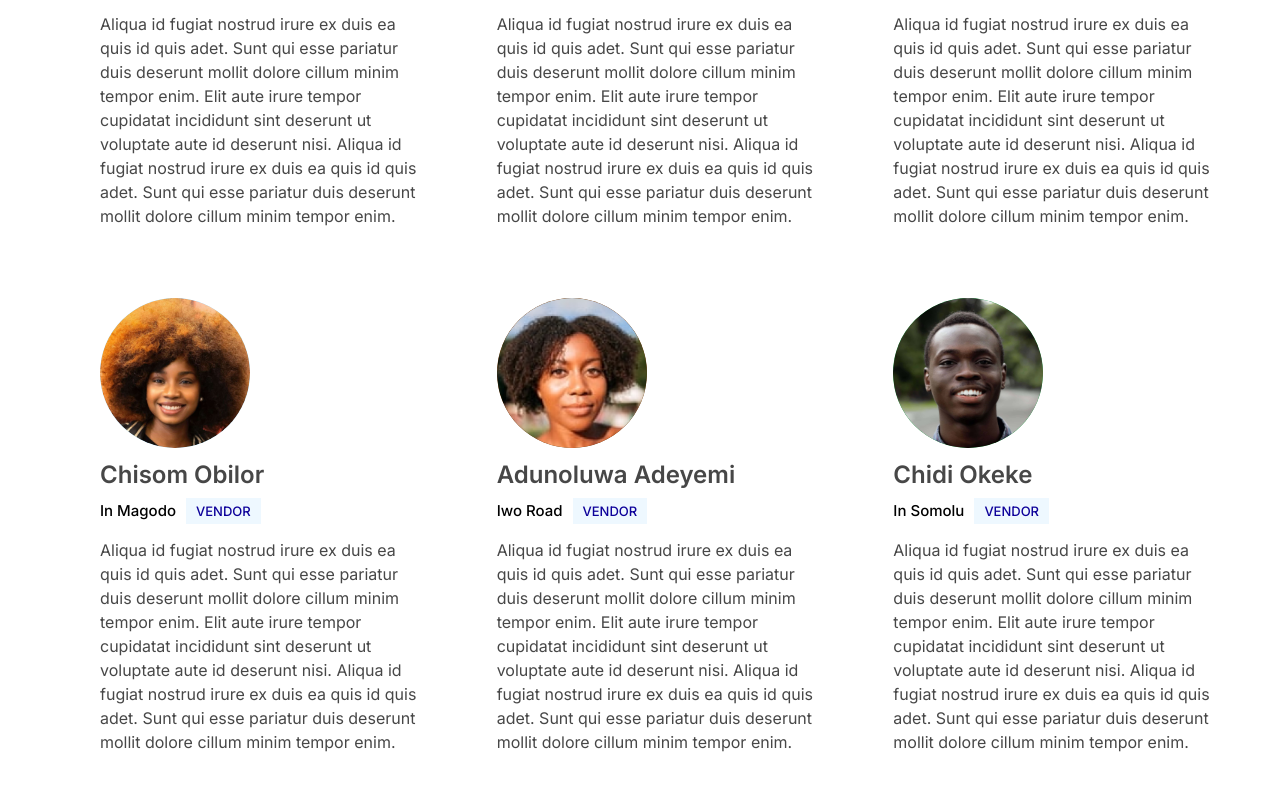
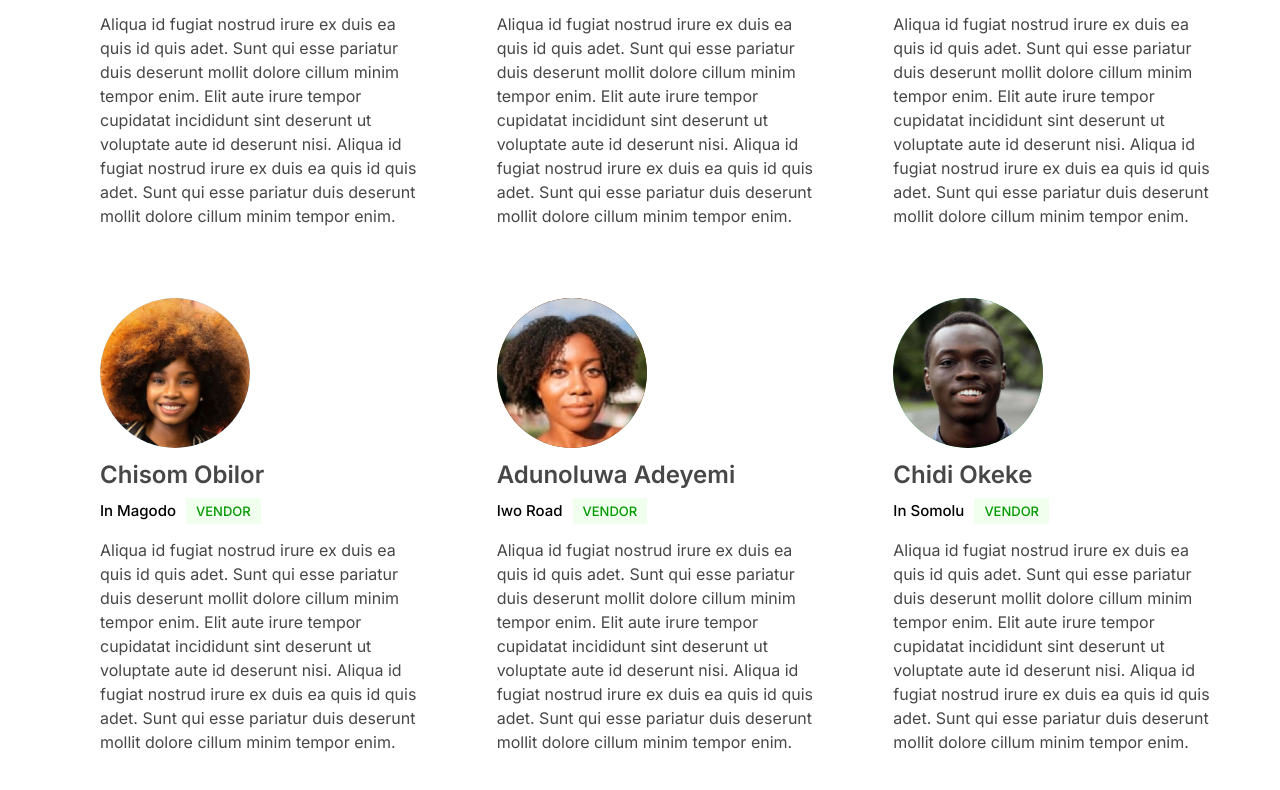
Before and after one commit to orsdev/vasity, a React (Create React App) app: page / in a window 1280 px wide. Shown: the part 1354-2144 px from the top of the page. Built offline with nearby package versions, Linux system fonts and the light colour scheme.

Commit message:
Story section refactored

```diff
--- a/src/components/Story/Story.js
+++ b/src/components/Story/Story.js
@@ -1,8 +1,7 @@
 import React from 'react';
-import { Grid, Box, Text, Avatar } from '@chakra-ui/react';
-import { storiesOne } from './db';
+import { Grid } from '@chakra-ui/react';
 
-function Story() {
+function Story({ children }) {
   return (
     <Grid
       gridRowStart="3 / 4"
@@ -13,52 +12,7 @@ function Story() {
       }}
       gap={{ base: 5, md: 7 }}
       py={7}>
-      {Object.entries(storiesOne).map(([key, stories]) => {
-        return stories.map((data, index) => {
-          return (
-            <Box key={data.name + index}>
-              <Avatar
-                src={data.photoSrc}
-                name={data.name}
-                w={{ base: 120, md: 150 }}
-                h={{ base: 120, md: 150 }}
-              />
-              <Text
-                as="h5"
-                color="accent.black-300"
-                mt={1.5}
-                mb={1}
-                lineHeight="2.3rem">
-                {data.name}
-              </Text>
-              <Text>
-                <Text
-                  as="span"
-                  fontSize={1.5}
-                  d="inline-block"
-                  mr={1}>
-                  {data.location}
-                </Text>
-                <Text
-                  as="span"
-                  color="accent.blue-200"
-                  bg="accent.light-200"
-                  px={1}
-                  py={0.5}>
-                  {data.type}
-                </Text>
-              </Text>
-              <Text
-                fontSize={1.6}
-                color="accent.black-300"
-                mt={1.5}
-                pr={{ base: '5vw', lg: 0 }}>
-                {data.text}
-              </Text>
-            </Box>
-          );
-        });
-      })}
+      {children}
     </Grid>
   );
 }
--- /dev/null
+++ b/src/components/Story/StoryOne.js
@@ -0,0 +1,65 @@
+import { Box, Text, Avatar } from '@chakra-ui/react';
+import { storiesOne } from './db';
+
+function StoryOne() {
+  return (
+    <>
+      {Object.entries(storiesOne).map(([key, stories]) => {
+        return stories.map((data, index) => {
+          return (
+            <Box key={data.name + index}>
+              <Avatar
+                src={data.photoSrc}
+                name={data.name}
+                w={{ base: 120, md: 150 }}
+                h={{ base: 120, md: 150 }}
+              />
+              <Text
+                as="h5"
+                color="accent.black-300"
+                mt={1.5}
+                mb={1}
+                lineHeight="2.3rem">
+                {data.name}
+              </Text>
+              <Text>
+                <Text
+                  as="span"
+                  fontSize={1.5}
+                  d="inline-block"
+                  mr={1}>
+                  {data.location}
+                </Text>
+                <Text
+                  as="span"
+                  color={
+                    data.type == 'VENDOR'
+                      ? 'accent.green'
+                      : 'accent.blue-200'
+                  }
+                  bg={
+                    data.type == 'VENDOR'
+                      ? 'accent.grey'
+                      : 'accent.light-200'
+                  }
+                  px={1}
+                  py={0.5}>
+                  {data.type}
+                </Text>
+              </Text>
+              <Text
+                fontSize={1.6}
+                color="accent.black-300"
+                mt={1.5}
+                pr={{ base: '5vw', lg: 0 }}>
+                {data.text}
+              </Text>
+            </Box>
+          );
+        });
+      })}
+    </>
+  );
+}
+
+export default StoryOne;
--- a/src/pages/Testimonial.js
+++ b/src/pages/Testimonial.js
@@ -5,6 +5,7 @@ import Experience, {
 } from '../components/Experiences/Experience';
 import ToluxJoy from '../components/Experiences/ToluxJoy';
 import Stories from '../components/Story/Story';
+import StoryOne from '../components/Story/StoryOne';
 
 function Testimonial() {
   return (
@@ -13,7 +14,9 @@ function Testimonial() {
       <Experience>
         <ToluxJoy name={experiences['toluxjoy']} />
       </Experience>
-      <Stories />
+      <Stories>
+        <StoryOne />
+      </Stories>
     </>
   );
 }
```
